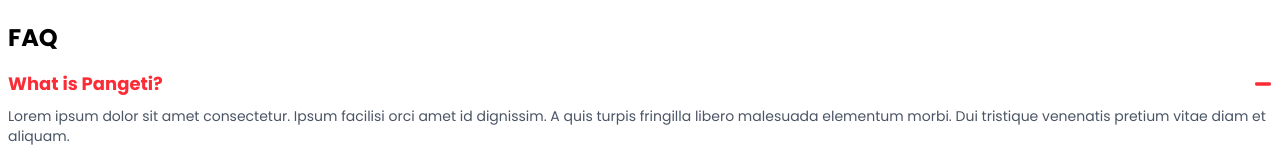
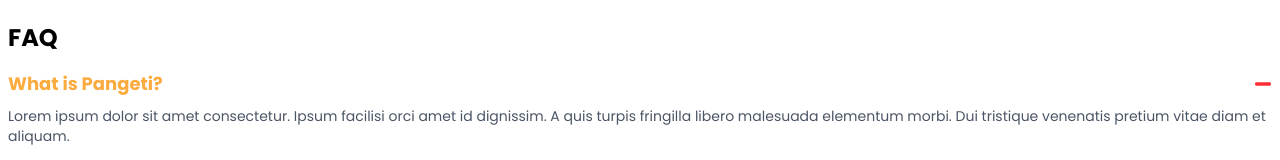
Before and after one commit to softvence-omega/daymoon-frontend, a React (Vite) app: page /contact in a window 1280 px wide. Shown: the part 1496-1656 px from the top of the page. Built offline with nearby package versions, Linux system fonts and the light colour scheme.

Commit message:
faq text color

```diff
--- a/src/components/contact/Categories.tsx
+++ b/src/components/contact/Categories.tsx
@@ -15,7 +15,7 @@
         {categories.map((item) => (
           <div
             key={item}
-            className="border border-gray-200 rounded-md py-4 px-2 hover:bg-gray-50 cursor-pointer"
+            className="border bg-white border-gray-200 rounded-md py-4 px-2 hover:bg-gray-50 cursor-pointer"
           >
             {item}
           </div>
--- a/src/components/contact/Faq.tsx
+++ b/src/components/contact/Faq.tsx
@@ -55,7 +55,7 @@
               <button
                 onClick={() => toggleFAQ(index)}
                 className={`w-full flex justify-between items-center text-left text-lg transition-colors duration-200 ${
-                  openIndex === index ? "text-red-500 font-bold" : "text-black font-semibold"
+                  openIndex === index ? "text-[#FCAB3F] font-bold" : "text-black font-semibold"
                 }`}
               >
                 {faq.question}
```
